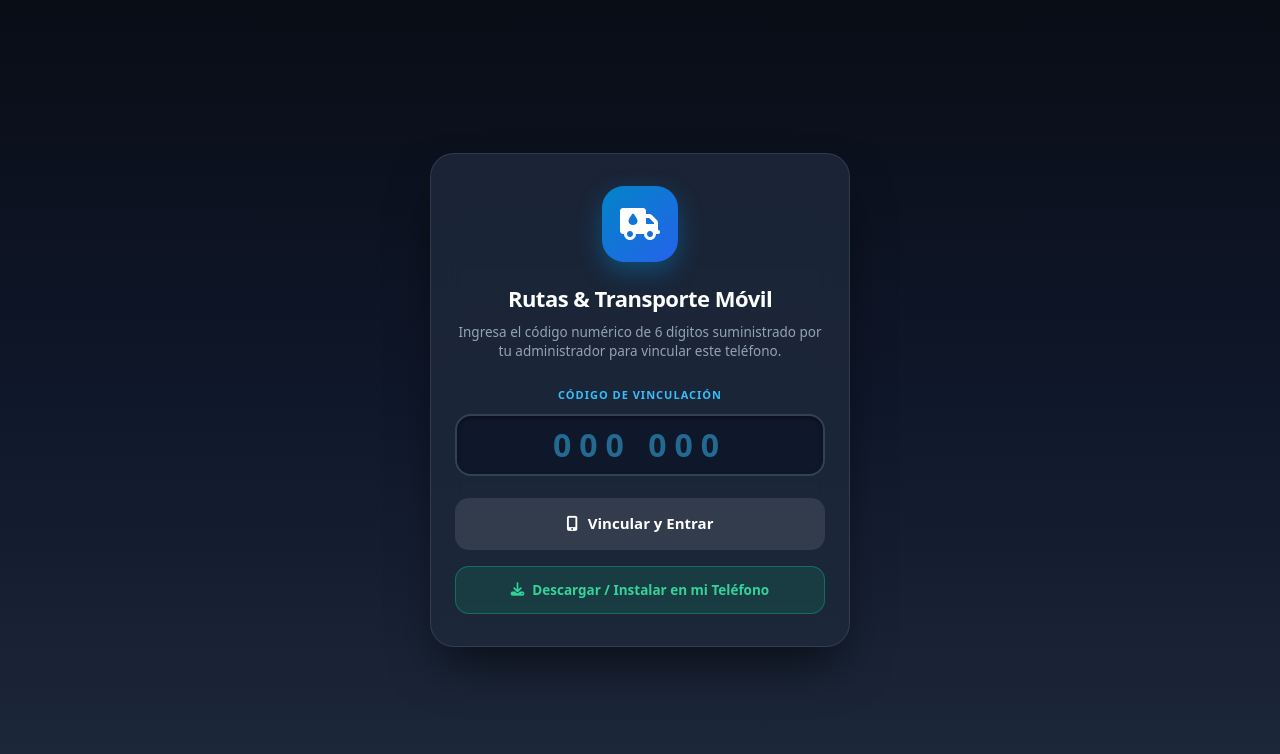
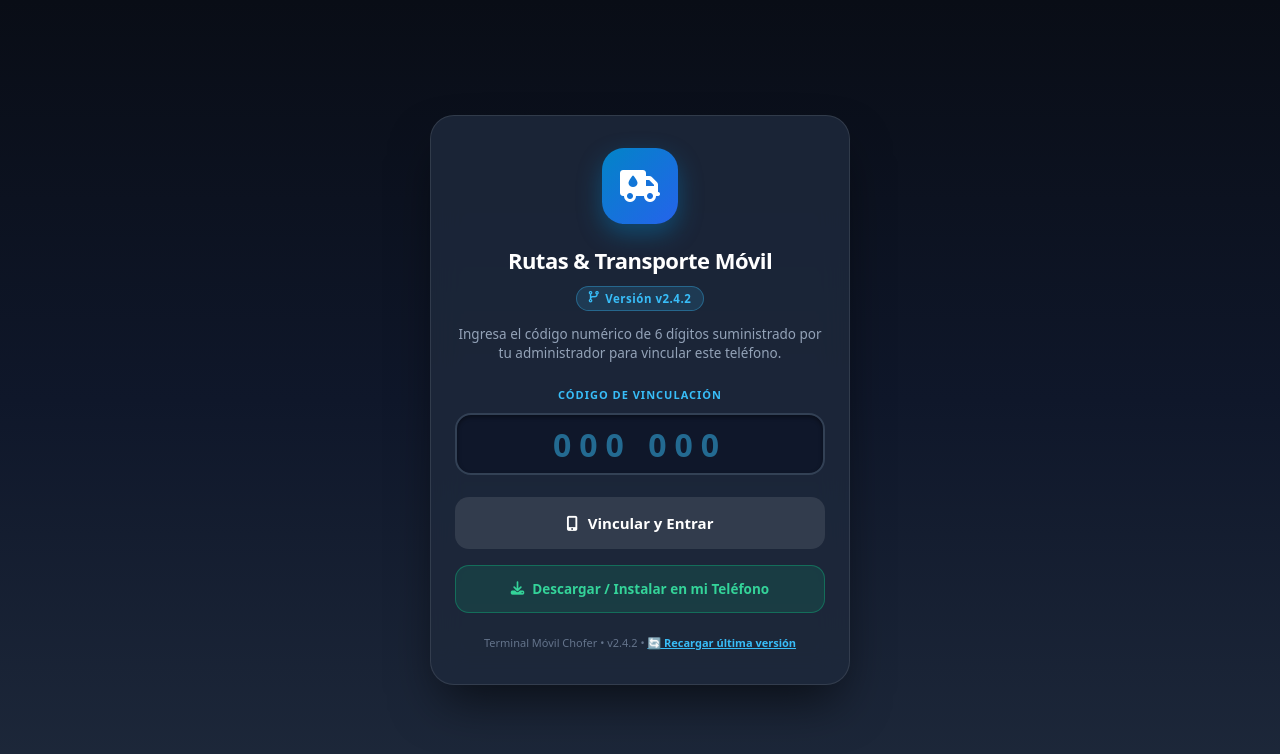
Before and after one commit to Henrry-Ojeda/TransporteVC, a React (Vite) app in the folder Frontend-React/: page /app in a window 1280 px wide. Shown: the top 754 px of the page. Built offline with nearby package versions, Linux system fonts and the light colour scheme.

Commit message:
feat(movil): indicador visual de version v2.4.2 y boton forzar actualizacion

```diff
--- a/Frontend-React/src/modules/movil/AppMovilPage.tsx
+++ b/Frontend-React/src/modules/movil/AppMovilPage.tsx
@@ -48,6 +48,8 @@ const REPORTES_CHOFER = [
   { value: 'CHOFERES', label: '4. CHOFERES (Resumen Operativo)', icon: 'fa-user-tie' },
   { value: 'RELACION_CHOFER', label: '7. RELACIÓN CHOFER (Liquidación de Viajes)', icon: 'fa-truck-arrow-right' },
 ];
+
+export const APP_VERSION = 'v2.4.2';
 
 export const AppMovilPage: React.FC = () => {
   // Navegación de Pestañas Móviles
@@ -332,6 +334,24 @@ export const AppMovilPage: React.FC = () => {
       setDispositivo(null);
       toast.info('Dispositivo desvinculado correctamente');
     }
+  };
+
+  // Forzar actualización y limpiar cachés del navegador / PWA
+  const handleForzarRecarga = async () => {
+    toast.info('Actualizando aplicación a la última versión...');
+    try {
+      if ('serviceWorker' in navigator) {
+        const registrations = await navigator.serviceWorker.getRegistrations();
+        for (const registration of registrations) {
+          await registration.unregister();
+        }
+      }
+      if ('caches' in window) {
+        const names = await caches.keys();
+        await Promise.all(names.map((name) => caches.delete(name)));
+      }
+    } catch {}
+    window.location.reload();
   };
 
   // Guardar cambios en el Perfil
@@ -604,10 +624,29 @@ export const AppMovilPage: React.FC = () => {
             <i className="fa-solid fa-truck-droplet"></i>
           </div>
 
-          <h1 style={{ fontSize: '22px', fontWeight: 800, margin: '0 0 8px 0', letterSpacing: '-0.5px' }}>
+          <h1 style={{ fontSize: '22px', fontWeight: 800, margin: '0 0 6px 0', letterSpacing: '-0.5px' }}>
             Rutas & Transporte Móvil
           </h1>
-          <p style={{ fontSize: '13.5px', color: '#94a3b8', margin: '0 0 26px 0', lineHeight: '1.4' }}>
+          <div style={{ marginBottom: '14px' }}>
+            <span
+              style={{
+                display: 'inline-flex',
+                alignItems: 'center',
+                gap: '6px',
+                background: 'rgba(56, 189, 248, 0.15)',
+                color: '#38bdf8',
+                border: '1px solid rgba(56, 189, 248, 0.35)',
+                padding: '3px 12px',
+                borderRadius: '16px',
+                fontSize: '11.5px',
+                fontWeight: 800,
+                letterSpacing: '0.5px',
+              }}
+            >
+              <i className="fa-solid fa-code-branch"></i> Versión {APP_VERSION}
+            </span>
+          </div>
+          <p style={{ fontSize: '13.5px', color: '#94a3b8', margin: '0 0 24px 0', lineHeight: '1.4' }}>
             Ingresa el código numérico de 6 dígitos suministrado por tu administrador para vincular este teléfono.
           </p>
 
@@ -716,6 +755,26 @@ export const AppMovilPage: React.FC = () => {
               </button>
             </div>
           )}
+
+          <div style={{ marginTop: '22px', fontSize: '11px', color: '#64748b' }}>
+            Terminal Móvil Chofer • {APP_VERSION} •{' '}
+            <button
+              type="button"
+              onClick={handleForzarRecarga}
+              style={{
+                background: 'transparent',
+                border: 'none',
+                color: '#38bdf8',
+                cursor: 'pointer',
+                textDecoration: 'underline',
+                fontSize: '11px',
+                fontWeight: 700,
+                padding: 0,
+              }}
+            >
+              🔄 Recargar última versión
+            </button>
+          </div>
 
           {mostrarGuiaIos && (
             <div
@@ -840,6 +899,19 @@ export const AppMovilPage: React.FC = () => {
               <span style={{ fontSize: '11px', color: '#94a3b8' }}>
                 {dispositivo.empresaNombre}
               </span>
+              <span
+                style={{
+                  background: 'rgba(56, 189, 248, 0.2)',
+                  color: '#38bdf8',
+                  padding: '1px 6px',
+                  borderRadius: '6px',
+                  fontSize: '10px',
+                  fontWeight: 800,
+                  border: '1px solid rgba(56, 189, 248, 0.35)',
+                }}
+              >
+                {APP_VERSION}
+              </span>
             </div>
             <h2 style={{ fontSize: '15.5px', fontWeight: 800, margin: '3px 0 0 0', color: '#ffffff' }}>
               {dispositivo.nombreCompleto}
@@ -847,6 +919,25 @@ export const AppMovilPage: React.FC = () => {
           </div>
 
           <div style={{ display: 'flex', alignItems: 'center', gap: '6px' }}>
+            <button
+              type="button"
+              onClick={handleForzarRecarga}
+              title="Recargar última versión"
+              style={{
+                background: 'rgba(56, 189, 248, 0.2)',
+                border: '1px solid rgba(56, 189, 248, 0.4)',
+                color: '#38bdf8',
+                width: '34px',
+                height: '34px',
+                borderRadius: '8px',
+                display: 'flex',
+                alignItems: 'center',
+                justifyContent: 'center',
+                cursor: 'pointer',
+              }}
+            >
+              <i className="fa-solid fa-arrows-rotate"></i>
+            </button>
             {dispositivo.placaCamion && (
               <span
                 style={{
@@ -1677,6 +1768,48 @@ export const AppMovilPage: React.FC = () => {
                 {guardandoPerfil ? 'Guardando...' : 'Guardar Cambios'}
               </button>
             </form>
+
+            {/* Información de Versión del Sistema Móvil */}
+            <div
+              style={{
+                background: '#ffffff',
+                borderRadius: '14px',
+                padding: '14px',
+                border: '1px solid #e2e8f0',
+                display: 'flex',
+                alignItems: 'center',
+                justifyContent: 'space-between',
+              }}
+            >
+              <div>
+                <div style={{ fontSize: '11px', color: '#64748b', fontWeight: 700, textTransform: 'uppercase' }}>
+                  Versión del Sistema
+                </div>
+                <div style={{ fontSize: '14px', fontWeight: 900, color: '#0284c7' }}>
+                  {APP_VERSION} (Producción)
+                </div>
+              </div>
+              <button
+                type="button"
+                onClick={handleForzarRecarga}
+                style={{
+                  background: '#f0f9ff',
+                  border: '1px solid #bae6fd',
+                  color: '#0284c7',
+                  borderRadius: '8px',
+                  padding: '6px 12px',
+                  fontSize: '11.5px',
+                  fontWeight: 800,
+                  cursor: 'pointer',
+                  display: 'flex',
+                  alignItems: 'center',
+                  gap: '6px',
+                }}
+              >
+                <i className="fa-solid fa-arrows-rotate"></i>
+                Actualizar
+              </button>
+            </div>
 
             <button
               type="button"
```
